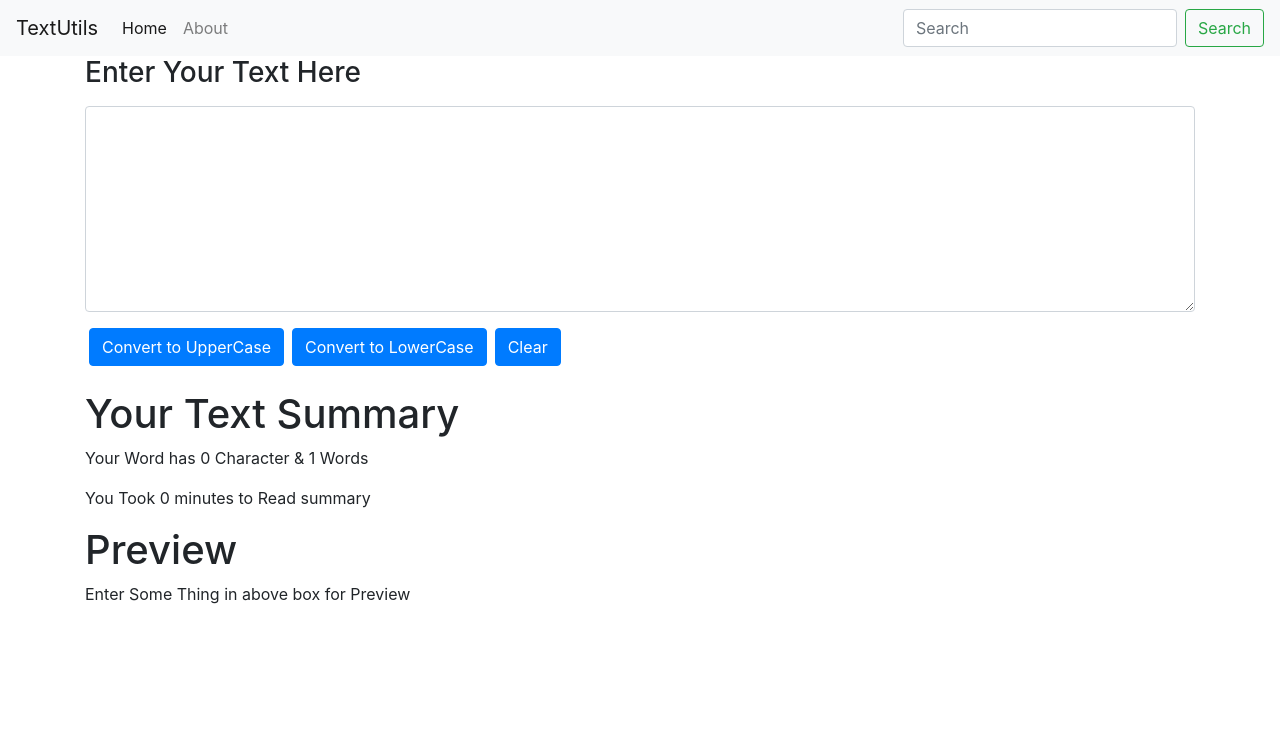
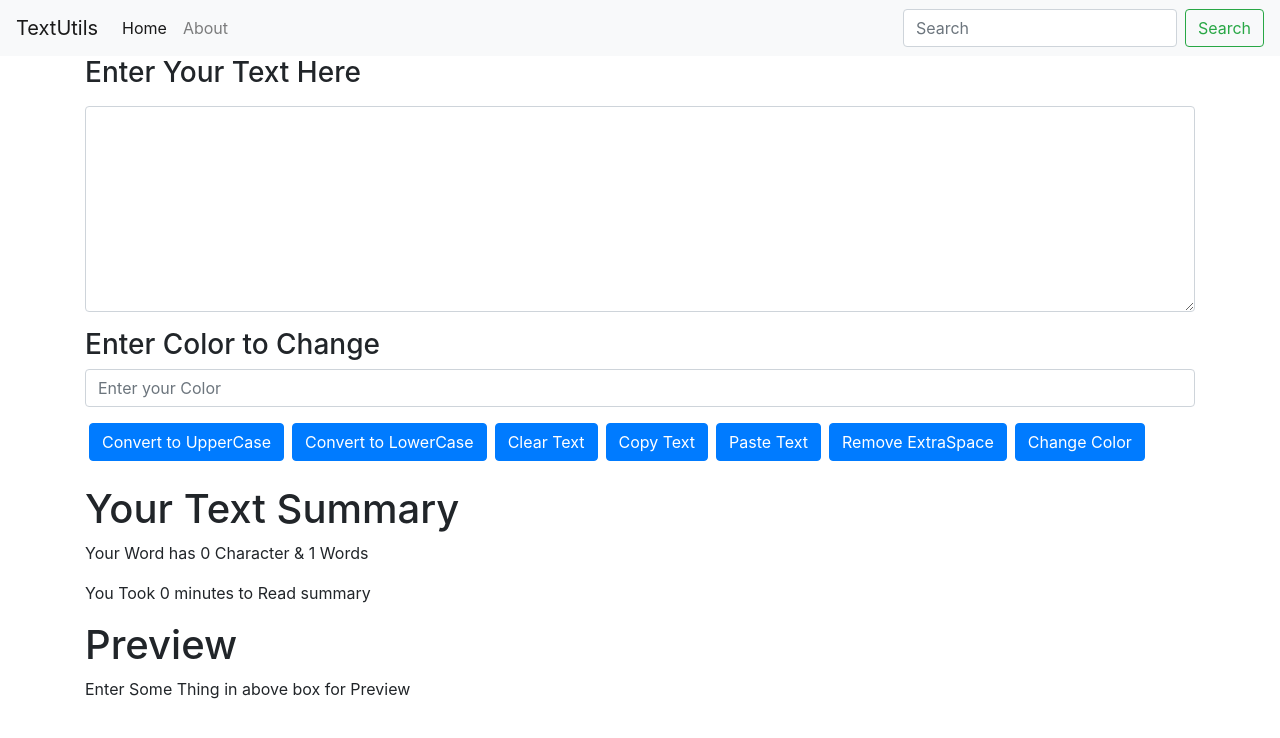
Before and after one commit to ShivamSehgal01/MyTextTools, a React (Create React App) app: page / in a window 1280 px wide. Shown: the top 738 px of the page. Built offline with nearby package versions, Linux system fonts and the light colour scheme.

Commit message:
Adding More Buttons - Copy/pase Text - 09

```diff
--- a/src/App.js
+++ b/src/App.js
@@ -1,5 +1,6 @@
 // import logo from './logo.svg';
 import "./App.css";
+
 import Navbar from "./components/Navbar";
 import TextForm from "./components/TextForm";
 
--- /dev/null
+++ b/src/components/TextForm.css
@@ -0,0 +1,5 @@
+input {
+    width: 100%;
+    border-radius: 3px;
+    border-color: rgb(219, 211, 211);
+}
--- a/src/components/TextForm.js
+++ b/src/components/TextForm.js
@@ -1,29 +1,72 @@
 import React, { useState } from "react";
 
 export default function Textform(props) {
+  // Convert to UpperCase
   const handleUpClick = () => {
     let newText = text.toUpperCase();
     setText(newText);
     // console.log(newText);
   };
 
+  // Convert to LowerCase
   const handleloClick = () => {
     let newText = text.toLocaleLowerCase();
     setText(newText);
     // console.log(newText);
   };
 
-  const handleClrClick = () => {
+  //  Clear Text
+  function handleClrClick() {
     let newText = "";
     setText(newText);
+  }
+
+  // Copy Text
+  const handleCopy = () => {
+    let text = document.getElementById("mybox");
+    text.select();
+    navigator.clipboard.writeText(text.value);
   };
+
+  // Paste Text
+  const handlePaste = () => {
+    let paste = document.getElementById("mybox");
+    navigator.clipboard.readText().then((text) => (paste.innerText = text));
+  };
+
+  // Remove Extra Spaces
+  const handleExtraSpace = () => {
+    let newT = text;
+    newT = text.split(/[ ]+/);
+    setText(newT.join(" "));
+  };
+
+  // Change Color
+  const handleColor = () => {
+    let box = document.getElementById("mybox");
+    let newColor = color;
+    if (box.style.color !== newColor) {
+      box.style.color = newColor;
+    } else {
+      box.style.color = "black";
+    }
+  };
+
+  // Handle Change
   const handleOnChange = (e) => {
     setText(e.target.value);
     console.log(text);
   };
 
+  //Handle Color
+  const handleOnColor = (event) => {
+    setColor(event.target.value);
+    console.log(color);
+  };
+
   const [text, setText] = useState("");
-  //   setText("Hey New Text");
+  const [color, setColor] = useState("");
+  //   setText("Hey New Text"); // Change State
   return (
     <>
       <div className="container">
@@ -38,6 +81,17 @@ export default function Textform(props) {
             onChange={handleOnChange}
             rows="8"></textarea>
         </div>
+
+        <h3>Enter Color to Change</h3>
+        <input
+          type="text"
+          placeholder="Enter your Color"
+          id="changeColor"
+          value={color}
+          className="form-control mt-2 mb-3"
+          onChange={handleOnColor}
+        />
+
         <div className="btn btn-primary mx-1" onClick={handleUpClick}>
           Convert to UpperCase
         </div>
@@ -45,7 +99,19 @@ export default function Textform(props) {
           Convert to LowerCase
         </div>
         <div className="btn btn-primary mx-1" onClick={handleClrClick}>
-          Clear
+          Clear Text
+        </div>
+        <div className="btn btn-primary mx-1" onClick={handleCopy}>
+          Copy Text
+        </div>
+        <div className="btn btn-primary mx-1" onClick={handlePaste}>
+          Paste Text
+        </div>
+        <div className="btn btn-primary mx-1" onClick={handleExtraSpace}>
+          Remove ExtraSpace
+        </div>
+        <div className="btn btn-primary mx-1" onClick={handleColor}>
+          Change Color
         </div>
       </div>
 
```
